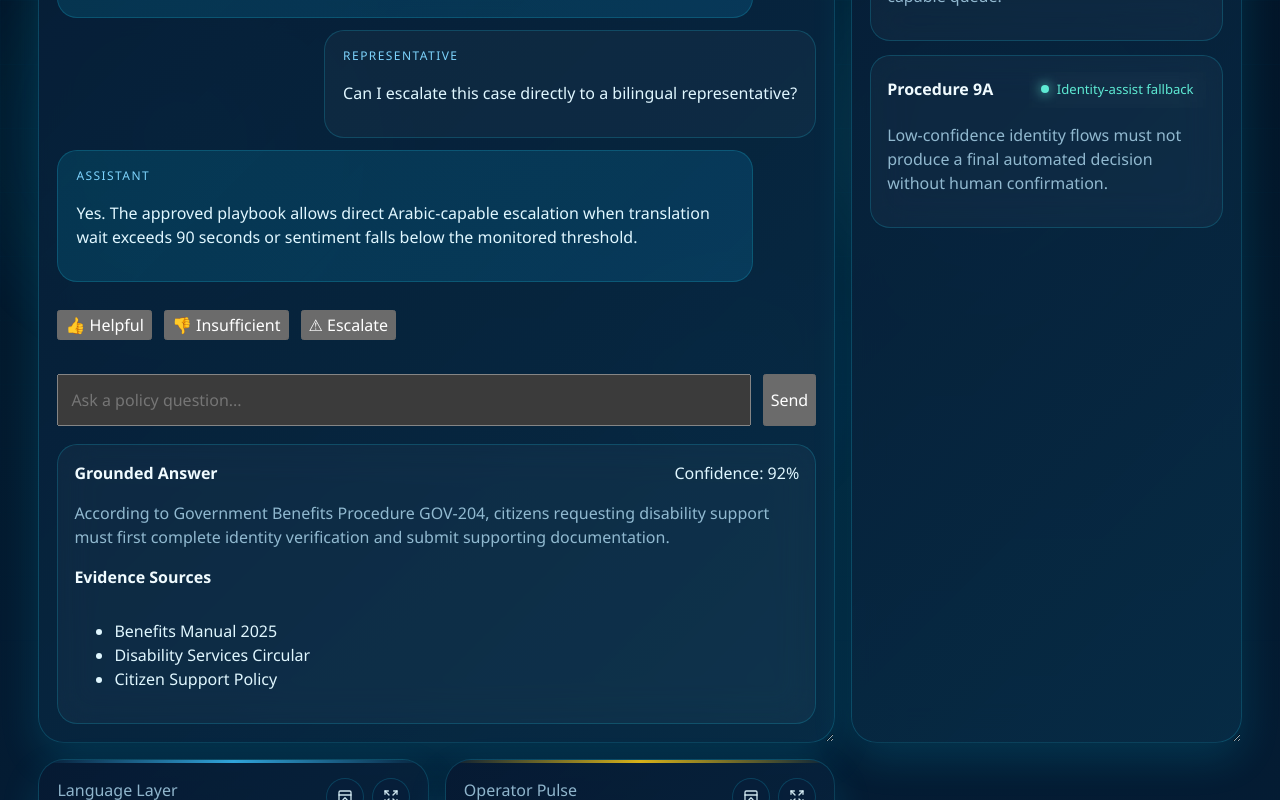
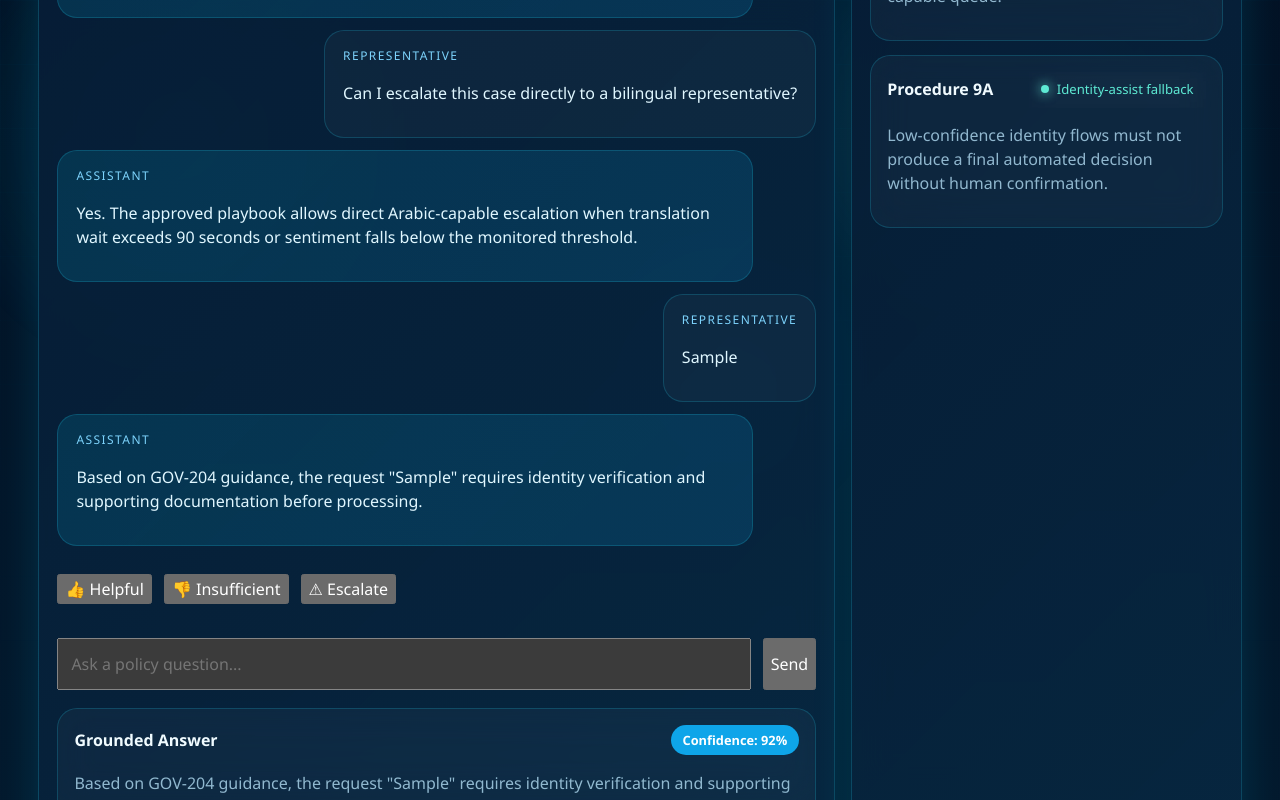
Before and after one commit to PShungube/Jutoverse-demo, a React (Vite) app: page /representative-assistant in a window 1280 px wide. Both pictures are taken after typing "Sample" into the empty fields and a click on the button "Send". Shown: the part 1351-2151 px from the top of the page. Built offline with nearby package versions, Linux system fonts and the light colour scheme.

Commit message:
feat: add adapter-driven representative assistant workflow

```diff
--- /dev/null
+++ b/src/api/adapters/assistantAdapter.ts
@@ -0,0 +1,23 @@
+export type AssistantResponse = {
+  answer: string;
+  confidence: number;
+  citations: string[];
+};
+
+export async function getAssistantResponse(
+  question: string
+): Promise<AssistantResponse> {
+  await new Promise((resolve) =>
+    setTimeout(resolve, 500)
+  );
+
+  return {
+    answer: `Based on GOV-204 guidance, the request "${question}" requires identity verification and supporting documentation before processing.`,
+    confidence: 92,
+    citations: [
+      'Benefits Manual 2025',
+      'Disability Services Circular',
+      'Citizen Support Policy',
+    ],
+  };
+}
--- a/src/features/representative-assistant/RepresentativeAssistantPage.tsx
+++ b/src/features/representative-assistant/RepresentativeAssistantPage.tsx
@@ -1,3 +1,5 @@
+import { useState } from 'react';
+import { getAssistantResponse } from '../../api/adapters/assistantAdapter';
 import { GroundedAnswerCard } from './components/GroundedAnswerCard';
 import { QueryComposer } from './components/QueryComposer';
 import { FeedbackControls } from './components/FeedbackControls';
@@ -9,10 +11,43 @@ import { StatusPill } from '../../components/common/StatusPill';
 import { WindowPanel } from '../../components/common/WindowPanel';
 import { useMockResource } from '../../hooks/useMockResource';
 import { useI18n } from '../../i18n/I18nProvider';
+import { ConversationContext } from './components/ConversationContext';
 
 export function RepresentativeAssistantPage() {
   const { data, loading } = useMockResource(demoAdapter.getAssistantSnapshot);
   const { text } = useI18n();
+
+const [messages, setMessages] = useState<
+  { role: 'user' | 'assistant'; text: string }[]
+>([]);
+
+const [assistantResponse, setAssistantResponse] =
+  useState<{
+    answer: string;
+    confidence: number;
+    citations: string[];
+  } | null>(null);
+
+const handleQuestionSubmit = async (
+  question: string
+) => {
+  const response =
+    await getAssistantResponse(question);
+
+  setMessages((prev) => [
+    ...prev,
+    {
+      role: 'user',
+      text: question,
+    },
+    {
+      role: 'assistant',
+      text: response.answer,
+    },
+  ]);
+
+  setAssistantResponse(response);
+};
 
   if (loading || !data) return <LoadingDeck />;
 
@@ -44,12 +79,42 @@ export function RepresentativeAssistantPage() {
                   <p>{text(exchange.text)}</p>
                 </article>
               ))}
+{messages.map((message, index) => (
+  <article
+    key={index}
+    className={`chat-bubble chat-bubble--${
+      message.role === 'user' ? 'agent' : 'assistant'
+    }`}
+  >
+    <span className="chat-bubble__speaker">
+      {message.role === 'user'
+        ? 'Representative'
+        : 'Assistant'}
+    </span>
 
+    <p>{message.text}</p>
+  </article>
+))}
               <FeedbackControls />
             </div>
-            <QueryComposer />
+            <QueryComposer onSubmit={handleQuestionSubmit} />
 
-            <GroundedAnswerCard />
+            {assistantResponse && (
+  <GroundedAnswerCard
+    answer={assistantResponse.answer}
+    confidence={assistantResponse.confidence}
+    citations={assistantResponse.citations}
+  />
+)}
+{assistantResponse && (
+  <GroundedAnswerCard
+    answer={assistantResponse.answer}
+    confidence={assistantResponse.confidence}
+    citations={assistantResponse.citations}
+  />
+)}
+
+<ConversationContext />
           </div>
         </WindowPanel>
 
--- /dev/null
+++ b/src/features/representative-assistant/components/ConfidenceBadge.tsx
@@ -0,0 +1,22 @@
+type ConfidenceBadgeProps = {
+  score: number;
+};
+
+export function ConfidenceBadge({
+  score,
+}: ConfidenceBadgeProps) {
+  return (
+    <span
+      style={{
+        padding: '0.35rem 0.75rem',
+        borderRadius: '999px',
+        background: '#0ea5e9',
+        color: 'white',
+        fontSize: '0.8rem',
+        fontWeight: 600,
+      }}
+    >
+      Confidence: {score}%
+    </span>
+  );
+}
--- /dev/null
+++ b/src/features/representative-assistant/components/ConversationContext.tsx
@@ -0,0 +1,19 @@
+export function ConversationContext() {
+  return (
+    <div className="citation-card">
+      <strong>Conversation Context</strong>
+
+      <p>
+        Citizen sentiment: Neutral
+      </p>
+
+      <p>
+        Topic: Disability Benefits
+      </p>
+
+      <p>
+        Escalation Risk: Low
+      </p>
+    </div>
+  );
+}
--- a/src/features/representative-assistant/components/GroundedAnswerCard.tsx
+++ b/src/features/representative-assistant/components/GroundedAnswerCard.tsx
@@ -1,25 +1,32 @@
-export function GroundedAnswerCard() {
+import { ConfidenceBadge } from './ConfidenceBadge';
+
+type GroundedAnswerCardProps = {
+  answer: string;
+  confidence: number;
+  citations: string[];
+};
+
+export function GroundedAnswerCard({
+  answer,
+  confidence,
+  citations,
+}: GroundedAnswerCardProps) {
   return (
     <div className="citation-card">
       <div className="signal-row__topline">
         <strong>Grounded Answer</strong>
-        <span>Confidence: 92%</span>
+        <ConfidenceBadge score={confidence} />
       </div>
 
-      <p>
-        According to Government Benefits Procedure GOV-204,
-        citizens requesting disability support must first
-        complete identity verification and submit supporting
-        documentation.
-      </p>
+      <p>{answer}</p>
 
       <div className="stack-list">
         <strong>Evidence Sources</strong>
 
         <ul>
-          <li>Benefits Manual 2025</li>
-          <li>Disability Services Circular</li>
-          <li>Citizen Support Policy</li>
+          {citations.map((citation) => (
+            <li key={citation}>{citation}</li>
+          ))}
         </ul>
       </div>
     </div>
--- a/src/features/representative-assistant/components/QueryComposer.tsx
+++ b/src/features/representative-assistant/components/QueryComposer.tsx
@@ -1,12 +1,16 @@
 import { useState } from 'react';
 
-export function QueryComposer() {
+type QueryComposerProps = {
+  onSubmit: (question: string) => void;
+};
+
+export function QueryComposer({ onSubmit }: QueryComposerProps) {
   const [query, setQuery] = useState('');
 
   const handleSubmit = () => {
     if (!query.trim()) return;
 
-    alert(`Question submitted: ${query}`);
+    onSubmit(query);
     setQuery('');
   };
 
```
